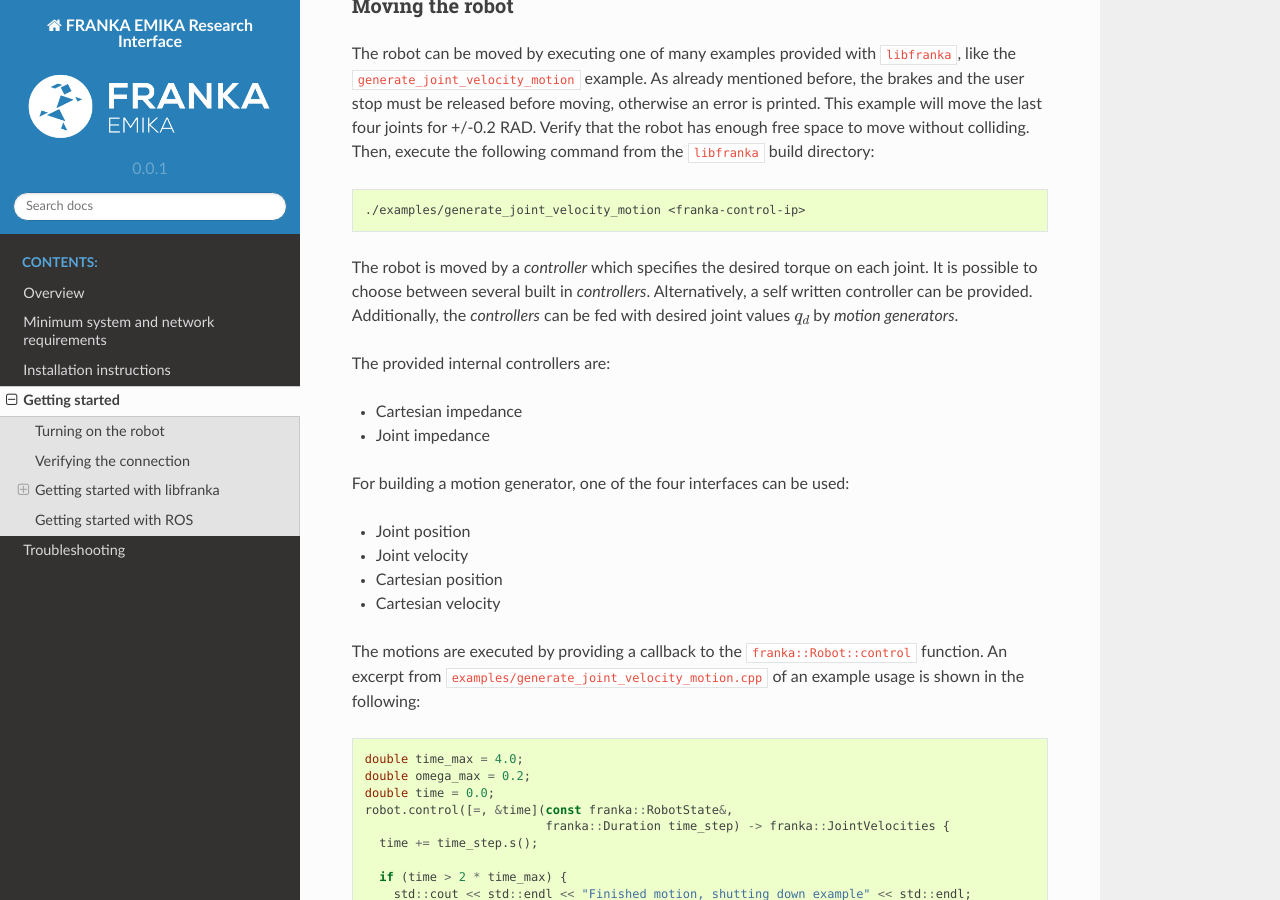
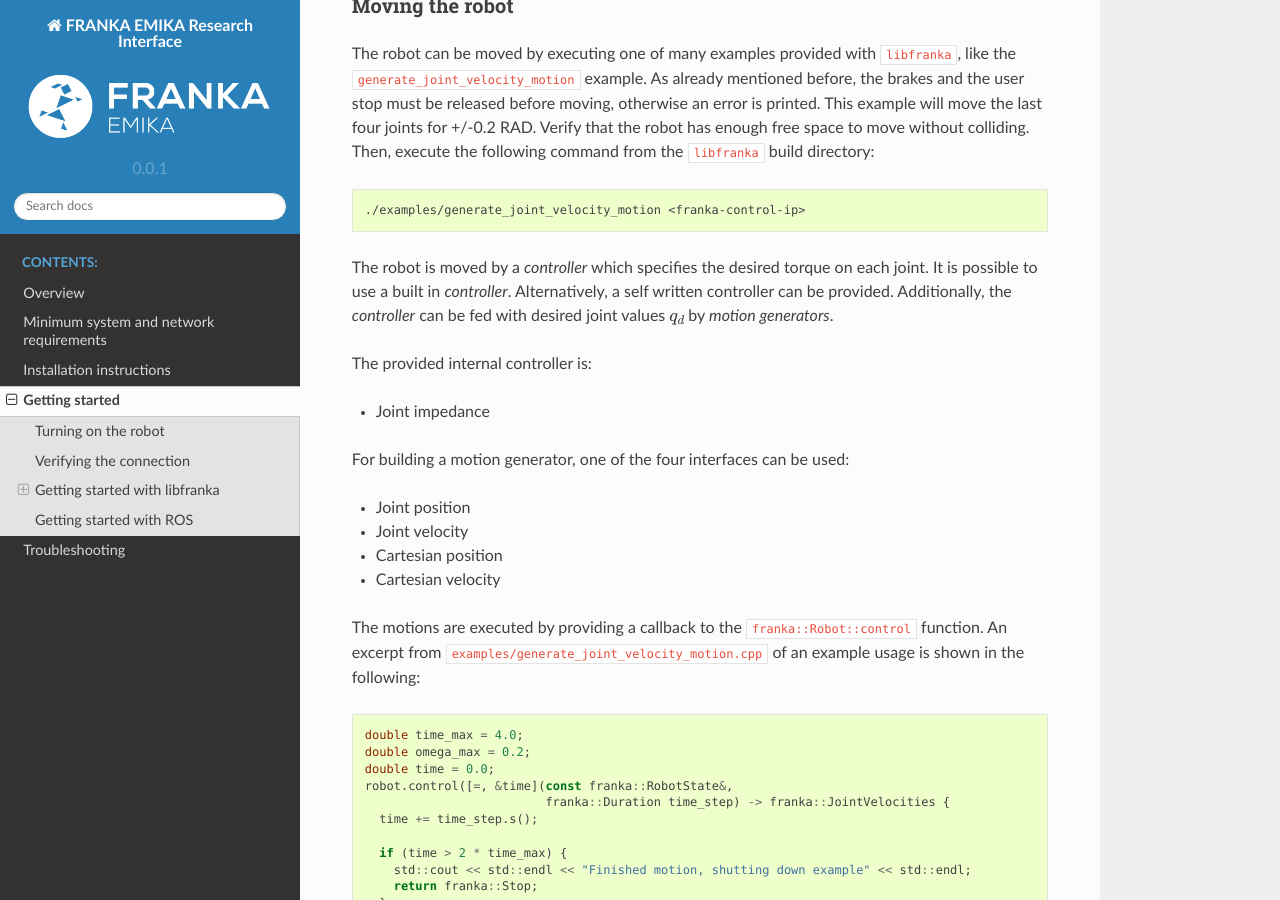
Before and after one commit to frankaemika/docs, a Sphinx documentation site: the page built from source/tutorial.rst, in a window 1280 px wide and 900 px high, scrolled down 2836 px. Built offline with Sphinx 7.4.7 and the Read the Docs theme 2.0.0, drawn with Linux system fonts in a browser that asks for light colours.

Commit message:
Adapt "moving the robot" section.

```diff
--- a/source/tutorial.rst
+++ b/source/tutorial.rst
@@ -152,14 +152,13 @@
     ./examples/generate_joint_velocity_motion <franka-control-ip>
 
 The robot is moved by a `controller` which specifies the desired torque on each joint. It is
-possible to choose between several built in `controllers`. Alternatively, a self written controller
-can be provided. Additionally, the `controllers` can be fed with desired joint values :math:`q_d`
-by `motion generators`.
+possible to use a built in `controller`. Alternatively, a self written controller can be provided.
+Additionally, the `controller` can be fed with desired joint values :math:`q_d` by `motion
+generators`.
 
 
-The provided internal controllers are:
+The provided internal controller is:
 
-* Cartesian impedance
 * Joint impedance
 
 
```
